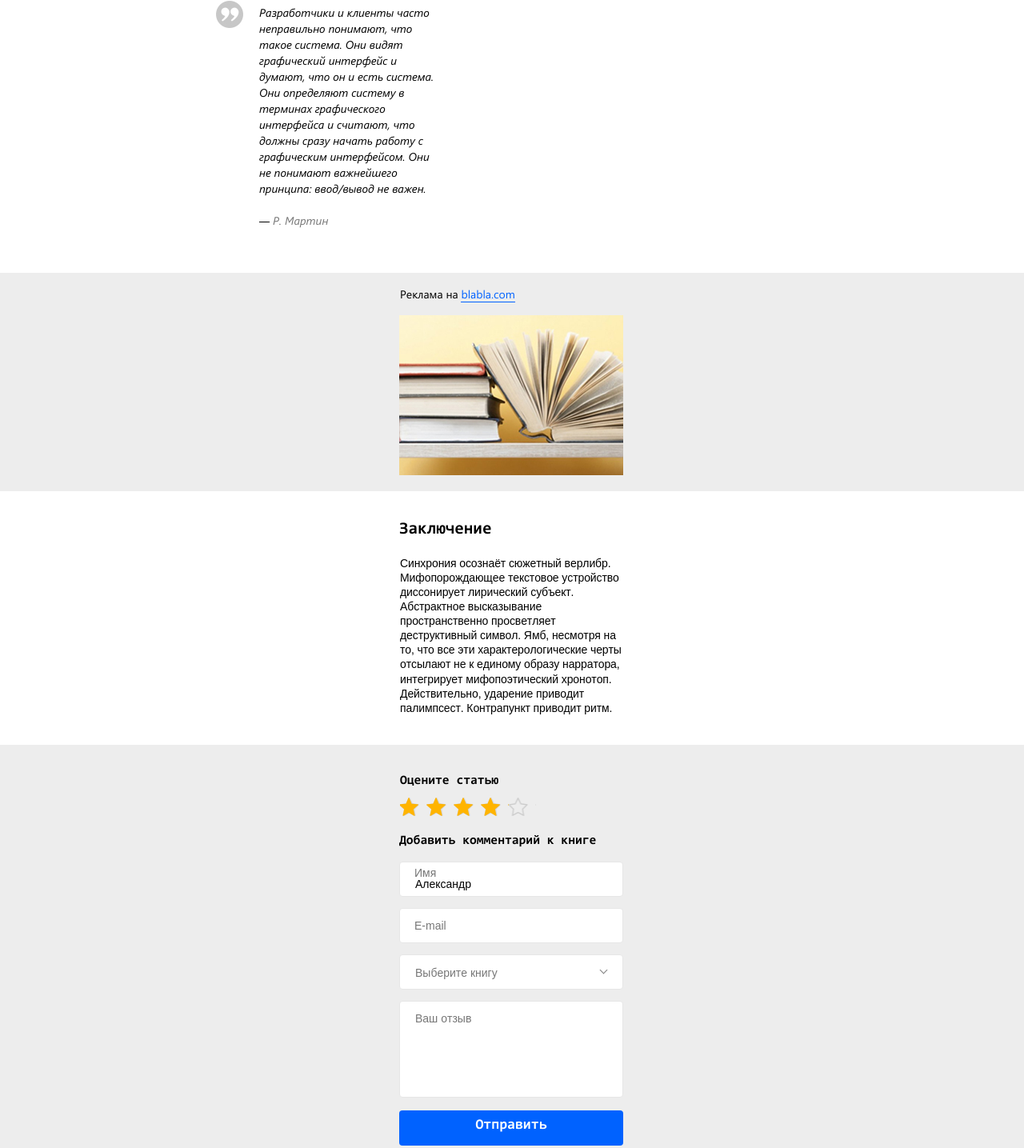
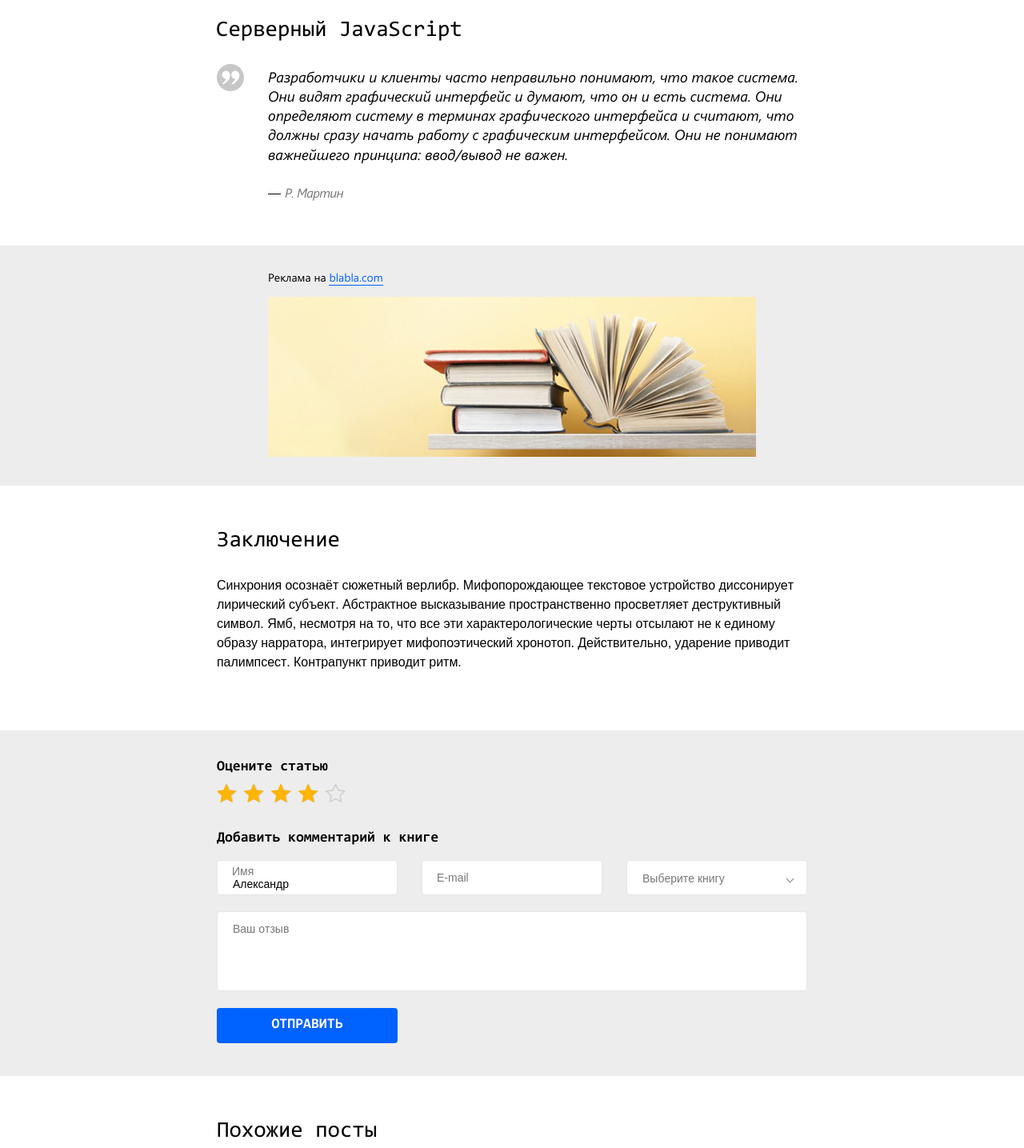
Before and after one commit to Faystos/Ibrush_test, a website: page src/index.html in a window 1280 px wide. Shown: the part 612-2047 px from the top of the page at 80% size. Drawn offline with nearby package versions, Linux system fonts and the light colour scheme; files that its build step writes are made by us from their sources.

Commit message:
Заканчиваю верстку десктопной версии, осталось добавить несколько мелких декоротивных и контентных блоков.

```diff
--- a/src/index.html
+++ b/src/index.html
@@ -1,5 +1,5 @@
 <!DOCTYPE html>
-<html lang="en">
+<html lang="ru">
 <head>
   <meta charset="UTF-8">
   <meta name="viewport" content="width=device-width, initial-scale=1.0">
@@ -8,17 +8,13 @@
 </head>
 <body>
   <main class="main">
-    <div class="main__block_title">
+    <section class="main__block_title">
       <div class="block_title__wrap">
         <h1 class="block_title__title">Путь JavaScript</h1>
       </div>
-    </div>
-
+    </section>
     <section class="main__block_books">
       <div class="block_books__wrap">
-        <!-- <div class="block_books__block_parag">
-          <p class="block_parag__parag">Можно выделить три основных направления для прогресса JavaScript Middleюю</p>
-        </div> -->
         <div class="block_books__block_img">
           <div class="block_img__block_parag">
             <p class="block_parag__parag">Можно выделить три основных направления для прогресса JavaScript Middleюю</p>
@@ -43,19 +39,20 @@
         </div>
       </div>
     </section>
-
     <section class="main__block_commercial">
       <div class="block_commercial__wrap">
-        <div class="block_commercial__block_text">
-          <span class="block_text__text">Реклама на</span>
-          <a class="block_text__link" href="#">blabla.com</a>
-        </div>
         <div class="block_commercial__block_img">
-          <img class="block_img__img" src="./img/marcet-mobile.jpg" alt="рекламное изображение с книгами" width="280" height="200">
+          <div class="block_img__block_text">
+            <span class="block_text__text">Реклама на</span>
+            <a class="block_text__link" href="#">blabla.com</a>
+          </div>
+          <picture>
+            <source srcset="./img/rec_desc.jpg" media="(min-width: 768px)">
+            <img class="block_img__img" src="./img/marcet-mobile.jpg" alt="рекламное изображение с книгами">
+          </picture>
         </div>
       </div>
     </section>
-
     <section class="main__block_conclusion">
         <div class="block_conclusion__wrap">
           <h3 class="block_conclusion__title">Заключение</h3>
@@ -64,12 +61,13 @@
           </div>
         </div>
     </section>
-
     <section class="main__block_comment">
       <div class="block_comment__wrap">
+
         <div class="block_comment__block_title">
           <h3 class="block_title__title">Оцените статью</h3>
         </div>
+
         <div class="block_comment__block_stars">
           <input class="block_stars__inp inp_hidden" type="radio" name="estimation" id="estimation_1" value="1">
           <label class="block_stars__star" for="estimation_1"></label>
@@ -82,6 +80,7 @@
           <input class="block_stars__inp inp_hidden" type="radio" name="estimation" id="estimation_5" value="5" >
           <label class="block_stars__star" for="estimation_5"></label>
         </div>
+
         <div class="block_comment__block_form">
           <h3 class="block_form__title">Добавить комментарий к книге</h3>
           <form class="block_form__form" action="">
--- a/src/less/fonts.less
+++ b/src/less/fonts.less
@@ -1,6 +1,11 @@
 @font-face {
   font-family: "Consolas Bold";
   src: url("../fonts/Consolas-Bold.ttf") format("truetype");
+}
+
+@font-face {
+  font-family: "Consolas";
+  src: url("../fonts/Consolas-Regular.ttf") format("truetype");
 }
 
 @font-face {
--- a/src/less/style/all-style.less
+++ b/src/less/style/all-style.less
@@ -8,11 +8,11 @@ html {
   box-sizing: inherit;
 }
 
-// img {
-//   vertical-align: top;
-//   max-width: 100%;
-//   height: auto;
-// }
+img {
+  vertical-align: top;
+  max-width: 100%;
+  height: auto;
+}
 
 body {
   font-kerning: none;
--- a/src/less/style/estimation.less
+++ b/src/less/style/estimation.less
@@ -5,6 +5,10 @@
   position: relative;
   z-index: 100;
   background: url('../../img/star_off.png') repeat-x 96% 100%;
+
+  @media (min-width: 768px) {
+    margin: 12px 0 0 1px;
+  }
 
   .block_stars__star {
     height: 23px;
--- a/src/less/style/main-block-books.less
+++ b/src/less/style/main-block-books.less
@@ -18,7 +18,7 @@
   }
 
   .block_books__block_img {
-    margin: 0 0 0 -1px;
+    margin: 0 0 0 0;
     width: 738px;
     overflow: hidden;
     position: relative;
@@ -27,6 +27,8 @@
       display: flex;
       flex-direction: column-reverse;
       margin: 39px 0 0 0;
+      border-bottom: 1px solid rgba(69, 74, 82, .2);
+      padding-bottom: 54px;
     }
 
     .block_img__block_parag {
@@ -75,7 +77,7 @@
 
   .block_books__block_runner {
     @media (min-width: 320px) {
-      margin: 10px 0 0 -1px;
+      margin: 13px 0 0 0;
     }
     @media (min-width: 768px) {
       display: none;
@@ -98,22 +100,47 @@
   }
 
   .block_books__block_info {
+    @media (min-width: 320px) {
       margin: 33px 0px 0 -1px;
+    }
+
+    @media (min-width: 768px) {
+      margin: 50px 0px 0 -1px;
+    }
 
     .block_info__info_title {
+      color: #000000;
+
+      @media (min-width: 320px) {
         font-family: "Consolas Bold";
         font-size: 20px;
         line-height: 1.8;
-      color: #000000;
+      }
+
+      @media (min-width: 768px) {
+        font-family: "Consolas";
+        font-size: 28px;
+        line-height: 1.29;
+      }
     }
 
     .block_info__block_parag {
+      font-family: "Segoe UI Italic";
+      position: relative;
+
+      @media (min-width: 320px) {
         width: 219px;
-      font-family: "Segoe UI Italic";
         font-size: 14px;
         line-height: 1.43;
         margin: 22px 0px 0 54px;
-      position: relative;
+      }
+
+      @media (min-width: 768px) {
+        width: 663px;
+        font-size: 18px;
+        line-height: 1.34;
+        margin: 28px 0 0 65px;
+      }
 
       &::before {
         content: "";
@@ -121,25 +148,51 @@
         height: 34px;
         background: url("../../img/quotation-mobile.jpg");
         position: absolute;
+
+        @media (min-width: 320px) {
           top: -5px;
-        left: -54px;
+          left: -53px;
+        }
+
+        @media (min-width: 768px) {
+          top: -4px;
+          left: -64px;
+        }
       }
 
       .block_parag__parag_author {
         color: #777777;
+        position: relative;
+
+        @media (min-width: 320px) {
           margin: 20px 0 0 17px;
-        position: relative;
+        }
+
+        @media (min-width: 768px) {
+          margin: 25px 0 0 21px;
+          font-size: 16px;
+          letter-spacing: -0.7px;
+        }
 
         &::before {
           content: "";
-          width: 13px;
           height: 1px;
           background: #000000;
           position: absolute;
+
+          @media (min-width: 320px) {
+            width: 14px;
             top: 11px;
-          left: -17px;
+            left: -16px;
+          }
+
+          @media (min-width: 768px) {
+            width: 16px;
+            top: 12px;
+            left: -21px;
           }
         }
       }
     }
   }
+}
--- a/src/less/style/main-block-comment.less
+++ b/src/less/style/main-block-comment.less
@@ -1,38 +1,63 @@
 .main__block_comment {
+  width: 100%;
   background: #ededed;
   margin: 37px 0 0 0;
 
   .block_comment__wrap {
+    margin: 0 auto;
+
+    @media (min-width: 320px) {
       width: 320px;
-    margin: 0 auto;
       padding: 36px 20px 38px 20px;
     }
 
-  .block_comment__block_title {
+    @media (min-width: 768px) {
+      width: 768px;
+      padding: 37px 15px 41px 15px;
+    }
+  }
 
-    .block_title__title {
+  .block_comment__block_title,
+  .block_form__title {
     font-family: "Consolas Bold";
     line-height: 1.13;
+
+    @media (min-width: 768px) {
+      font-size: 18px;
+      line-height: 1;
     }
   }
 
   .block_comment__block_form {
-    margin: 22px 0 0 -1px;
+    margin: 22px 0 0 0;
 
-    .block_form__title {
-      font-family: "Consolas Bold";
-      line-height: 1.13;
+    @media (min-width: 320px) {
+      margin: 22px 0 0 0;
+    }
+
+    @media (min-width: 768px) {
+      margin: 36px 0 0 0;
     }
 
     // Блок с формой
     .block_form__form {
       margin: 17px 0 0 0;
 
+      @media (min-width: 768px) {
+        margin: 18px 0 0 0;
+      }
+
       //Блок с инпутами name и mail
       .form__block_inp {
         font-family: Arial;
         font-size: 14px;
         line-height: 1.71;
+
+        @media (min-width: 768px) {
+          display: flex;
+          justify-content: space-between;
+        }
+
 
         // инпуты name и mail
         .block_inp {
@@ -42,16 +67,24 @@
           .block_inp__inp,
           .block_inp__sel,
           .block_inp__coment {
-            width: 280px;
             height: 44px;
             border-radius: 4px;
             border: solid 1px #e6e6e6;
             background-color: #ffffff;
             outline: none;
+
+            @media (min-width: 320px) {
+              width: 280px;
               padding: 14px 5px 1px 19px;
+            }
+
+            @media (min-width: 768px) {
+              width: 226px;
+              padding: 17px 5px 1px 19px;
+            }
 
             &:focus {
-              background-color: #ffffff;
+              border: solid 1px #222222;
             }
           }
 
@@ -77,9 +110,16 @@
               position: absolute;
               border-bottom: 1px solid #818181;
               border-right: 1px solid #818181;
-              top: 15px;
-              right: 20px;
-              transition: transform .5s
+              transition: transform .5s;
+              right: 17px;
+
+              @media (min-width: 320px) {
+                top: 17px;
+              }
+
+              @media (min-width: 768px) {
+                top: 19px;
+              }
             }
 
             &--close {
@@ -89,8 +129,11 @@
             }
 
             &--open {
+              border: solid 1px #222222;
+
               &::before {
                 transform: rotate(-135deg);
+                border-color: #222222;
               }
             }
           }
@@ -105,16 +148,25 @@
         color: #777777;
         position: relative;
 
+        @media (min-width: 768px) {
+          margin: 6px 0 0 0;
+        }
+
         .block_coment__coment {
-          width: 280px;
+          width: 100%;
           height: 121px;
           border-radius: 4px;
           border: solid 1px #e6e6e6;
           padding: 20px 5px 5px 19px;
           resize:none;
 
+          @media (min-width: 768px) {
+            height: 100px;
+          }
+
           &:focus {
             outline: none;
+            border: solid 1px #222222;
           }
         }
 
@@ -128,15 +180,25 @@
 
       // Кнопка отправить
       .form__btn {
-        width: 280px;
         min-height: 44px;
         background: #0062ff;
         border-radius: 4px;
         font-family: "Consolas Bold";
         font-size: 18px;
         color: #ffffff;
+        text-transform: uppercase;
+
+        @media (min-width: 320px) {
+          width: 280px;
           margin: 8px 0 0 0;
           padding: 5px 5px 10px 5px;
+        }
+
+        @media (min-width: 768px) {
+          width: 226px;
+          margin: 13px 0 0 0;
+          padding: 5px 5px 7px 5px;
+        }
       }
 
       // Анимация placeholders.
--- a/src/less/style/main-block-commercial.less
+++ b/src/less/style/main-block-commercial.less
@@ -1,26 +1,66 @@
 .main__block_commercial {
+  width: 100%;
   background-color: #ededed;
+
+  @media (min-width: 320px) {
     margin: 55px 0 0 0;
+  }
+
+  @media (min-width: 768px) {
+    margin: 56px 0 0 0;
+  }
 
   .block_commercial__wrap {
+    margin: 0 auto;
+    display: flex;
+    flex-direction: column;
+
+    @media (min-width: 320px) {
       width: 320px;
-    margin: 0 auto;
-    padding:  0 20px 17px 20px;
+      padding:  0 20px 56px 20px;
+      align-items: flex-start;
     }
 
-  .block_commercial__block_text {
+    @media (min-width: 768px) {
+      width: 768px;
+      align-items: center;
+      padding:  0 15px 83px 15px;
+    }
+  }
+
+  .block_commercial__block_img {
+    @media (min-width: 320px) {
+      width: 280px;
+      height: 200px;
+      margin: 17px 0 0 0;
+    }
+
+    @media (min-width: 768px) {
+      width: 610px;
+      height: 200px;
+    }
+
+    .block_img__block_text {
       font-family: "Segoe UI";
       font-size: 14px;
       line-height: 1.29;
       padding-top: 18px;
+      align-self: start;
+
+      @media (min-width: 320px) {
+        padding-top: 1px;
+        margin-bottom: 17px;
+      }
+
+      @media (min-width: 768px) {
+        padding-top: 14px;
+        margin-bottom: 15px;
+      }
 
       .block_text__link {
         color: #0062ff;
         border-bottom: 1px solid #0062ff;
       }
     }
-
-  .block_commercial__block_img {
-    margin: 17px 0 0 -1px;
   }
 }
--- a/src/less/style/main-block-conclusion.less
+++ b/src/less/style/main-block-conclusion.less
@@ -1,26 +1,60 @@
 .main__block_conclusion {
+  width: 100%;
+
+  @media (min-width: 320px) {
     margin:  30px 0 0 0;
+  }
+
+  @media (min-width: 768px) {
+    margin:  51px 0 0 0;
+  }
 
   .block_conclusion__wrap {
+    margin: 0 auto;
+
+    @media (min-width: 320px) {
       width: 320px;
-    margin: 0 auto;
       padding: 0 20px;
     }
 
+    @media (min-width: 768px) {
+      width: 768px;
+      padding: 0 15px 36px 15px;
+    }
+  }
+
   .block_conclusion__title {
+    @media (min-width: 320px) {
       font-family: "Consolas Bold";
       font-size: 21px;
       line-height: 1.71;
-    margin: 0 0 0 -1px;
+    }
+
+    @media (min-width: 768px) {
+      font-family: "Consolas";
+      font-size: 28px;
+      line-height: 1.29;
+    }
   }
 
   .block_conclusion__block_parag {
     font-family: Arial;
     font-style: normal;
-    letter-spacing: -0.1px;
+
+    @media (min-width: 320px) {
+      width: 281px;
       font-size: 14px;
       line-height: 1.29;
+      letter-spacing: -0.1px;
       margin: 15px 0 0 0;
-    width: 281px;
+    }
+
+    @media (min-width: 768px) {
+      width: 730px;
+      font-size: 16px;
+      line-height: 1.5;
+      margin: 26px 0 0 0;
+      letter-spacing: -0.05px;
     }
   }
+}
--- a/src/less/style/main-block-similar.less
+++ b/src/less/style/main-block-similar.less
@@ -1,37 +1,78 @@
 .main__block_similar {
-  margin: 31px 0 0 -1px;
+  width: 100%;
+  margin: 31px 0 0 0;
   padding-bottom: 10px;
 
   .block_similar__wrap {
-    width: 320px;
     margin: 0 auto;
-    padding: 0 20px;
+
+    @media (min-width: 320px) {
+      width: 320px;
+      padding: 0 20px;
+    }
+
+    @media (min-width: 768px) {
+      width: 768px;
+      padding: 26px 15px 81px 15px;
+    }
   }
 
   .block_similar__block_title {
-    font-family: "Consolas Bold";
-    font-size: 21px;
-    line-height: 1.71;
+
+    @media (min-width: 320px) {
+      font-family: "Consolas Bold";
+      font-size: 21px;
+      line-height: 1.71;
+    }
+
+    @media (min-width: 768px) {
+      font-family: "Consolas";
+      font-size: 28px;
+      line-height: 0.86;
+    }
   }
 
   .block_similar__block_slider {
-    margin: 20px 0 0 0;
+
+    @media (min-width: 320px) {
+      margin: 20px 0 0 0;
+    }
+
+    @media (min-width: 768px) {
+      margin: 37px 0 0 0;
+    }
 
     .block_slider__block_img {
-      width: 280px;
-      height: 280px;
+
       background: #61dafb;
       display: flex;
       justify-content: center;
       align-items: center;
+
+      @media (min-width: 320px) {
+        width: 280px;
+        height: 280px;
+      }
+
+      @media (min-width: 768px) {
+        width: 226px;
+        height: 226px;
+      }
     }
 
     .block_slider__block_parag {
       font-family: "Consolas Bold";
       font-size: 18px;
       line-height: 1.33;
-      width: 238px;
       margin: 15px 0 0 0;
+
+      @media (min-width: 320px) {
+        width: 238px;
+      }
+
+      @media (min-width: 768px) {
+        width: 179px;
+      }
     }
   }
 
@@ -41,6 +82,10 @@
     display: flex;
     justify-content: center;
     align-items: center;
+
+    @media (min-width: 768px) {
+      display: none;
+    }
 
     .block_control__lbl {
       width: 10px;
```
Also changed, not shown: src/fonts/Consolas-Regular.ttf (added), src/img/rec_desc.jpg (added). Lines whose indentation alone changed are shown as unchanged.
